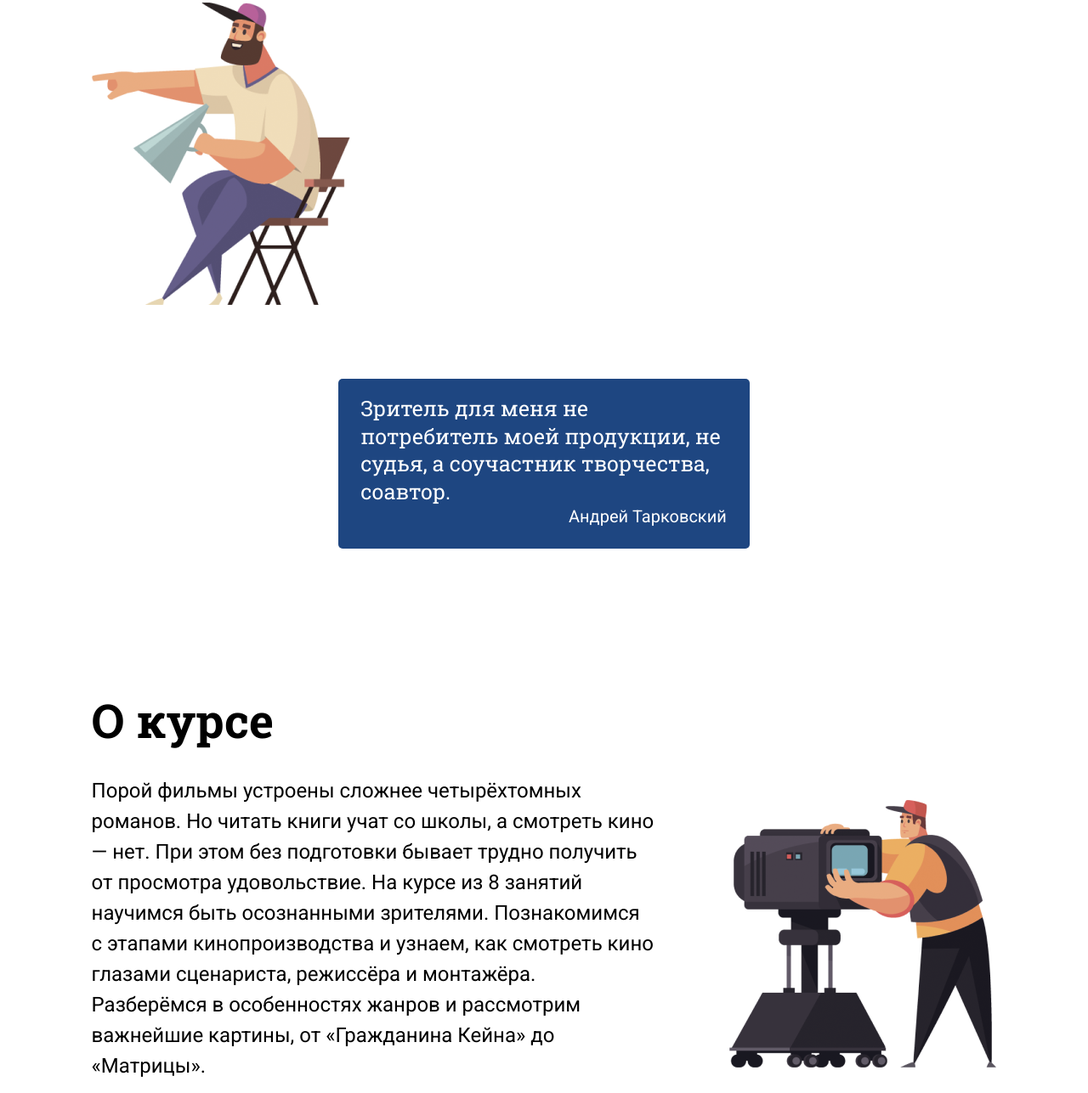
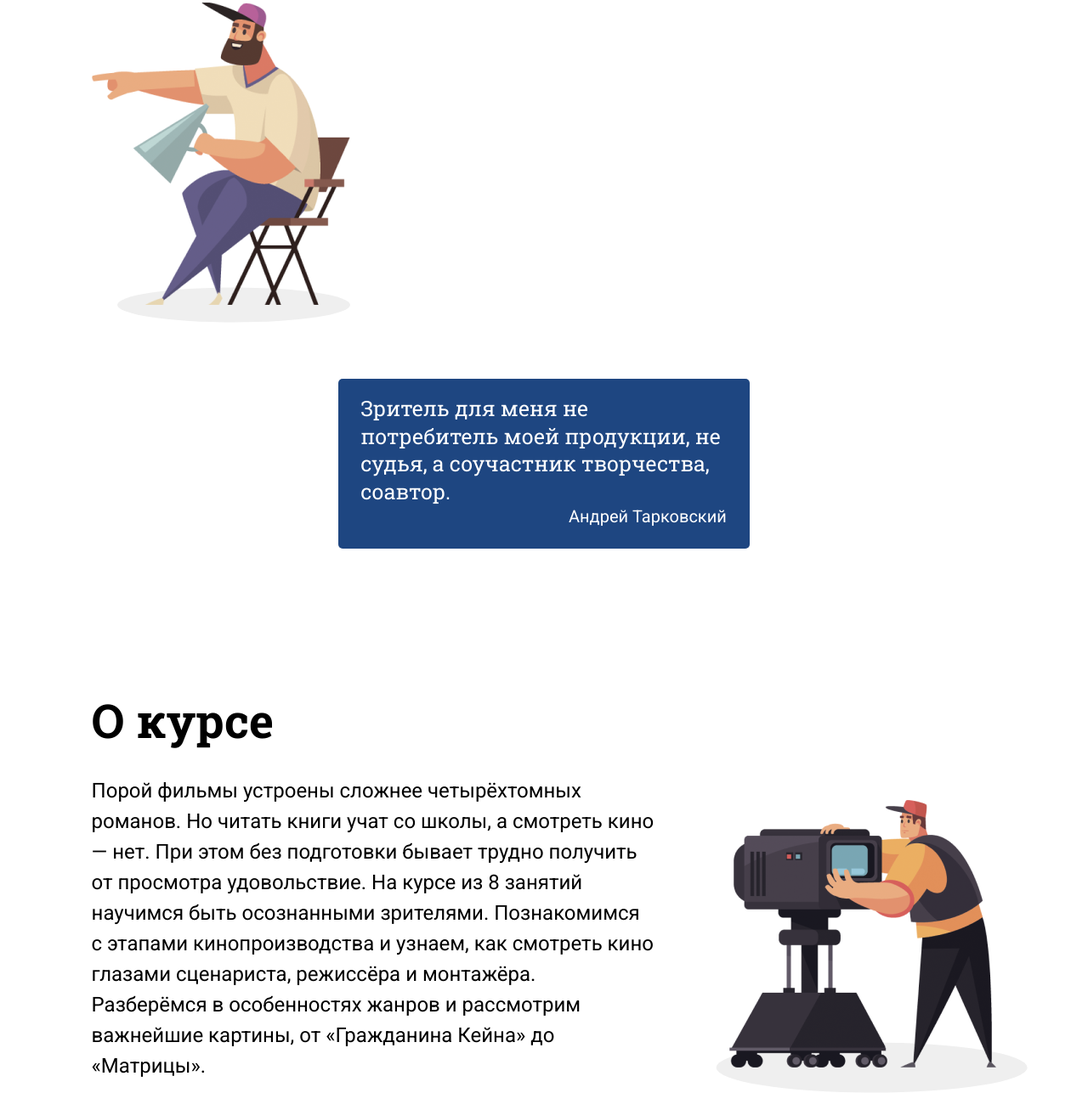
Before and after one commit to eliyev-1/---Web-project, a plain HTML site: page index.html in a window 1280 px wide. Shown: the part 520-1807 px from the top of the page at 85% size. Drawn offline with nearby package versions, Linux system fonts and the light colour scheme; a script that the page names is missing.

Commit message:
sekillere alt kolge verildi

```diff
--- a/assets/home.css
+++ b/assets/home.css
@@ -43,8 +43,22 @@ line-height: 150%;
 margin-top: 5.1rem;
 }
 .DirectorImage{
+    position: relative;
 width: 30.4rem;
 height: 35.6rem;
+}
+
+.DirectorImage__botomShadow{
+position: absolute;
+z-index: -1;
+bottom: 0;
+left: 100%;
+right: 1000%;
+transform: translate(-100%,50%);
+width: 27.4rem;
+height: 4.1rem;
+background-color: var(--color-white-grey);
+border-radius: 100%;
 }
 .queto{
 margin-top: 8.762rem;
@@ -80,6 +94,7 @@ margin-top: 17.336rem;
 display: flex;
 justify-content: space-between;
 align-items: center;
+flex-wrap: wrap;
 }
 .kurs >h1{
 width: 36.5rem;
@@ -94,6 +109,21 @@ font-size: 2.4rem;
 line-height: 150%;
 }
 .cameramanImage{
+    position: relative;
+
 width: 31.4rem;
 height: 31.5rem;
 }
+.cameramanImage__botomShadow{
+    position: absolute;
+position: absolute;
+z-index: -1;
+bottom: 0;
+left: 100%;
+right: 100%;
+transform: translate(-90%,50%);
+width: 36.6rem;
+height: 5.9rem;
+background-color: var(--color-white-grey);
+border-radius: 100%;
+}
--- a/assets/style.css
+++ b/assets/style.css
@@ -36,6 +36,7 @@ list-style: none;
 --color-white:white;
 --color-black:black;
 --color-blue:#1E4681;
+--color-white-grey:#EFEFEF;
 
 
 }
--- a/index.html
+++ b/index.html
@@ -54,6 +54,7 @@ crossorigin="anonymous" referrerpolicy="no-referrer" />
 <div class="kino__content__right">
 <div class="DirectorImage">
 <img src="./assets/img/director.png" alt="">
+<div class="DirectorImage__botomShadow "></div>
 </div>
 </div>
 </div>
@@ -89,6 +90,7 @@ crossorigin="anonymous" referrerpolicy="no-referrer" />
 <div class="kurs__right">
 <div class="cameramanImage">
 <img src="./assets/img/kameraman.png" alt="">
+<div class="cameramanImage__botomShadow"></div>
 </div>
 </div>
 
```
